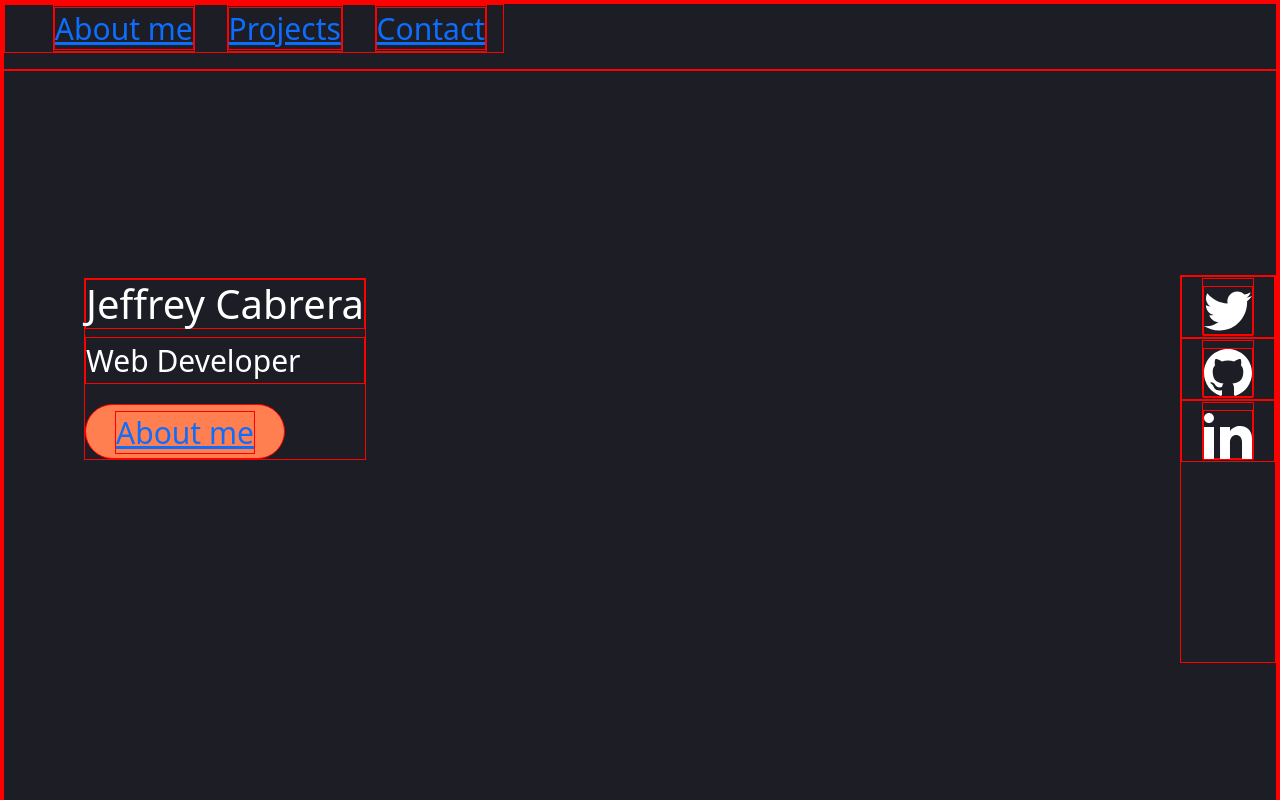
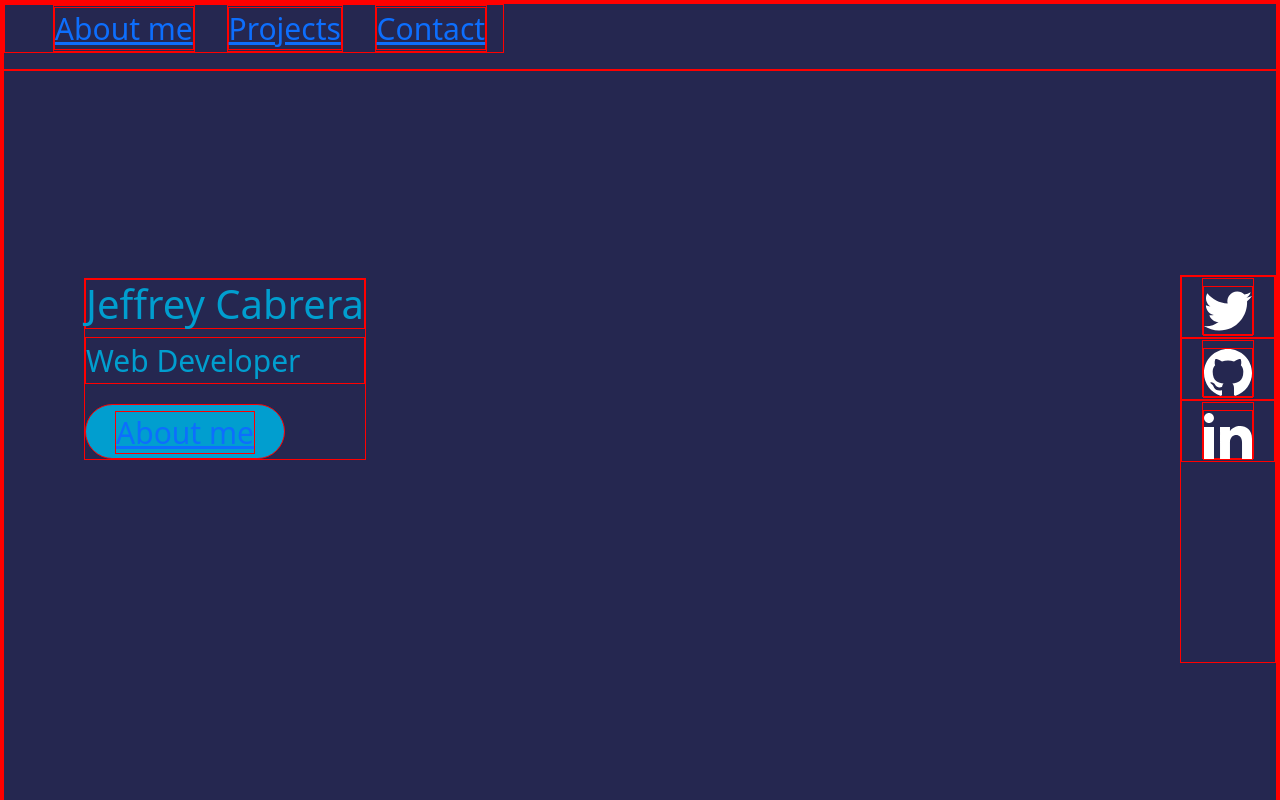
Before and after one commit to jeffrey840/jeffrey840.github.io, a plain HTML site: page index.html in a window 1280 px wide. Shown: the top 800 px of the page. Drawn offline with nearby package versions, Linux system fonts and the light colour scheme.

Commit message:
added styling to website

```diff
--- a/css/portfolio.css
+++ b/css/portfolio.css
@@ -22,13 +22,13 @@ body {
 }
 
 section {
-    background-color: white;
+    background-color: var(--grey);
 }
 
 .hero {
-    background-color: #1c1d25;
+    background-color: var(--darkblue);
     height: 100vh;
-    color: white;
+    color: var(--aquablue);
     font-size: 40px;
 }
 
@@ -92,7 +92,7 @@ p {
     width: 200px;
     height: 55px;
     border-radius: 30px;
-    background-color: coral;
+    background-color: var(--aquablue);
     text-align: center;
     font-size: 30px;
     font-weight: 300;
@@ -101,7 +101,7 @@ p {
 }
 
 .button:hover {
-    background-color: #ef744b;
+    background-color: var(--mediumblue);
 }
 
 .button:active {
@@ -113,10 +113,7 @@ p {
     padding-bottom: 200px;
 }
 
-.logo {
-    height: 80px;
-    margin: 30px;
-}
+
 .social {
     margin: 20px;
 }
```
